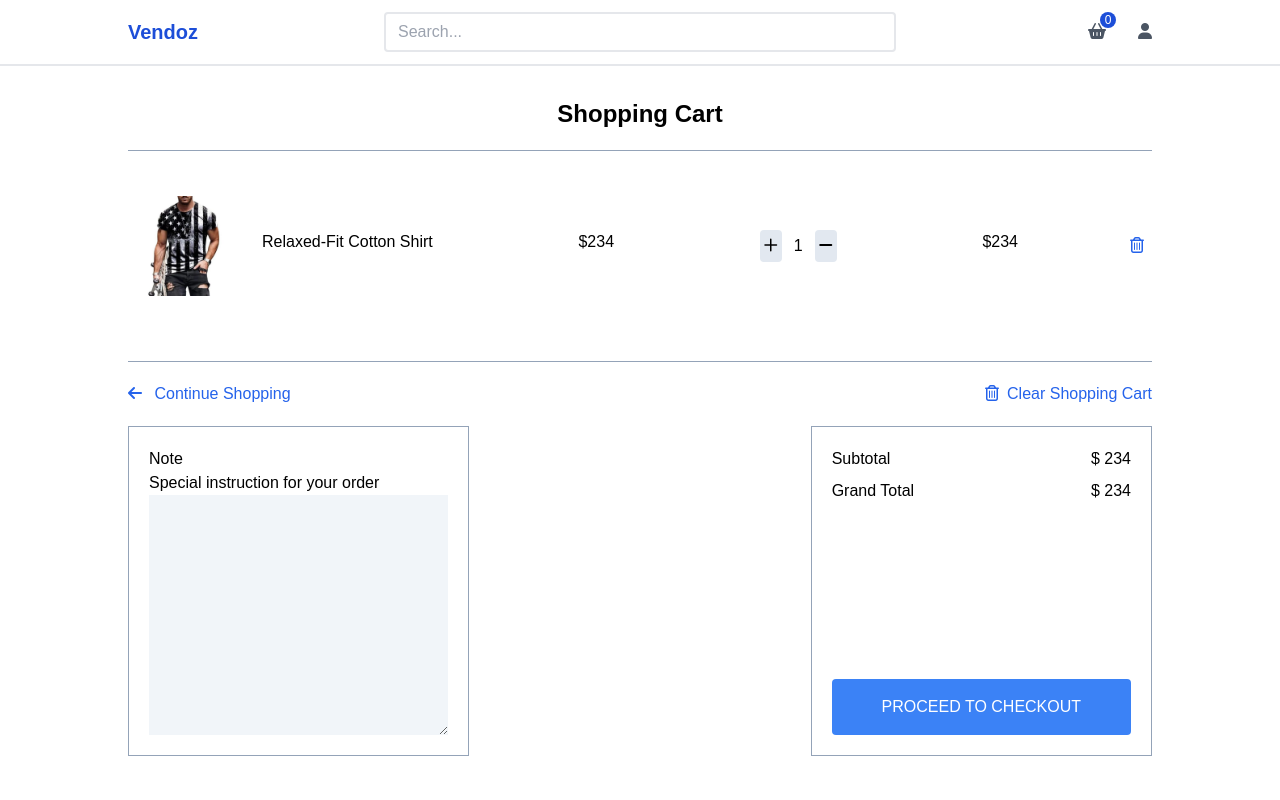
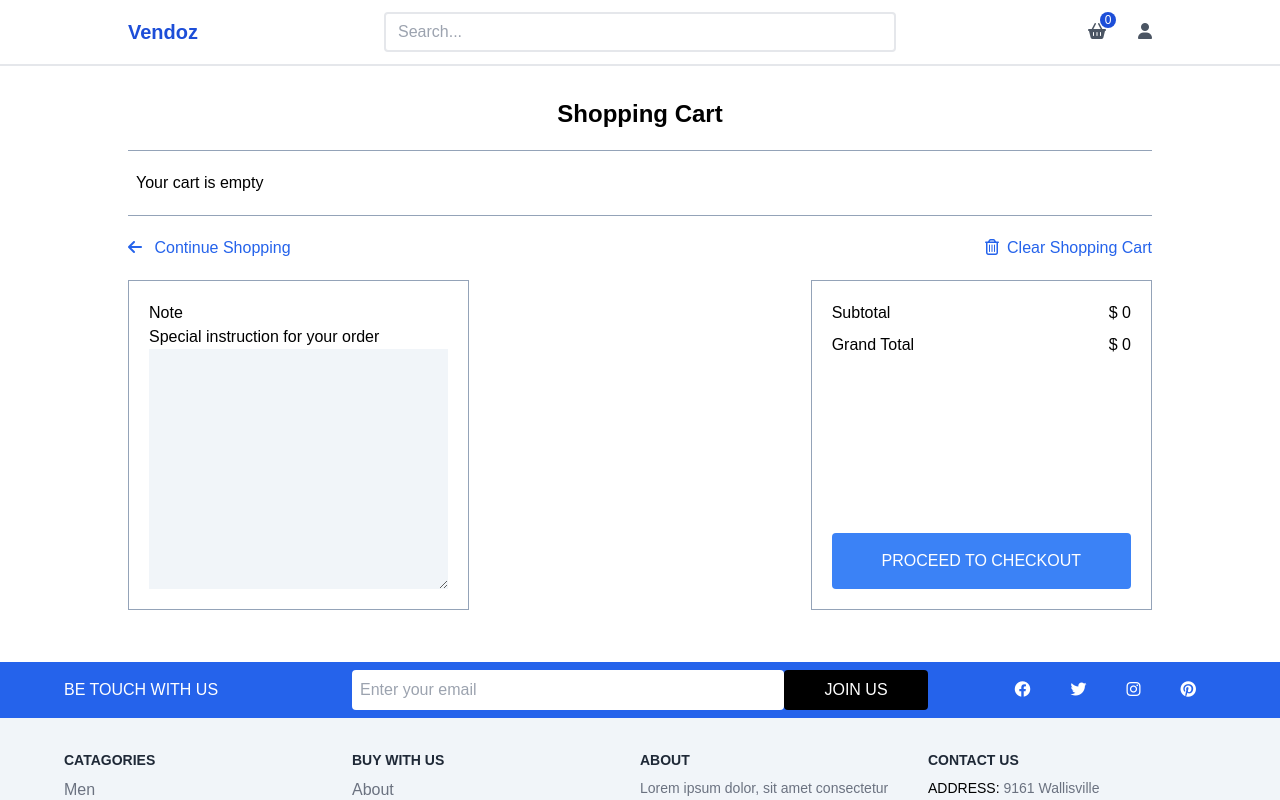
Before and after one commit to mirsahib/vendoz, a Next.js app in the folder frontend/: page /cart/view in a window 1280 px wide. Shown: the top 800 px of the page. Built offline with nearby package versions, Linux system fonts and the light colour scheme; a web font is replaced by a local one.

Commit message:
:recycle: Add ViewCartItem component

```diff
--- a/frontend/src/pages/cart/view.tsx
+++ b/frontend/src/pages/cart/view.tsx
@@ -1,9 +1,9 @@
 import Head from "next/head";
 import React from "react";
-import { product } from "@/mock/data";
-import Image from "next/image";
-import Link from "next/link";
+import { useAppSelector } from "@/store";
+import Product from "@/features/Product";
 export default function cart() {
+	const cart = useAppSelector((state) => state.cartStore);
 	return (
 		<>
 			<Head>
@@ -16,52 +16,22 @@ export default function cart() {
 							<h1>Shopping Cart</h1>
 						</div>
 						<div className="w-full border-t border-slate-400 mb-5"></div>
-						<div className="w-full mb-5 px-0 lg:px-2">
-							<ul className="">
-								<li className=" mb-5">
-									<div className="flex lg:flex-row  lg:justify-between lg:items-center">
-										<div className="flex relative w-[120px] h-[150px] lg:basis-[10%] mr-5 lg:mr-0">
-											<Image
-												src={"/images/t-shirt.jpg"}
-												fill
-												alt={""}
-                        style={{objectFit:'contain'}}
-											/>
-										</div>
-										{/* image container */}
-										<div className="flex flex-col lg:flex-row sm:flex-col basis-[75%] justify-between">
-											<Link href={"/"}>
-												<h3 className=" font-normal lg:font-medium sm:font-medium hover:text-blue-600 transition duration-300 ease-in-out">
-													Relaxed-Fit Cotton Shirt
-												</h3>
-											</Link>
-											<p className="font-medium hidden lg:flex sm:hidden">
-												$234
-											</p>
-											<div className="flex flex-row items-center my-4 lg:my-0 sm:my-0">
-												<button className="p-1 bg-slate-200 hover:bg-slate-300 rounded mr-3">
-													<i className="far fa-plus"></i>
-												</button>
-												<p>1</p>
-												<button className="p-1 bg-slate-200 hover:bg-slate-300 rounded ml-3">
-													<i className="fas fa-minus"></i>
-												</button>
-											</div>
-											<div className="font-medium">
-												$234
-											</div>
-										</div>
-										{/* details container */}
-
-										<div className="flex justify-end basis-[10%]">
-											<button className="text-blue-600 hover:text-red-600">
-												<i className="far fa-trash-alt"></i>
-											</button>
-										</div>
-									</div>
-								</li>
-							</ul>
-						</div>
+						{cart.totalItem === 0 ? (
+							<div className="w-full mb-5 px-0 lg:px-2">
+								Your cart is empty
+							</div>
+						) : (
+							<div className="w-full mb-5 px-0 lg:px-2">
+								<ul className="">
+									{cart.itemList.map((item, index) => (
+										<Product.Component.ViewCartItem
+											key={index}
+											products={item}
+										/>
+									))}
+								</ul>
+							</div>
+						)}
 						{/* shopping card */}
 						<div className="w-full border-t border-slate-400 mb-5"></div>
 						<div className="w-full flex flex-row justify-between mb-5">
@@ -95,11 +65,11 @@ export default function cart() {
 								<div>
 									<div className="flex flex-row justify-between mb-2">
 										<h3>Subtotal</h3>
-										<h3>$ 234</h3>
+										<h3>$ {cart.totalPrice}</h3>
 									</div>
 									<div className=" flex flex-row justify-between mb-2">
 										<h3>Grand Total</h3>
-										<h3>$ 234</h3>
+										<h3>$ {cart.totalPrice}</h3>
 									</div>
 								</div>
 								<div className="w-full h-14 bg-blue-500 text-white rounded flex justify-center items-center">
```
